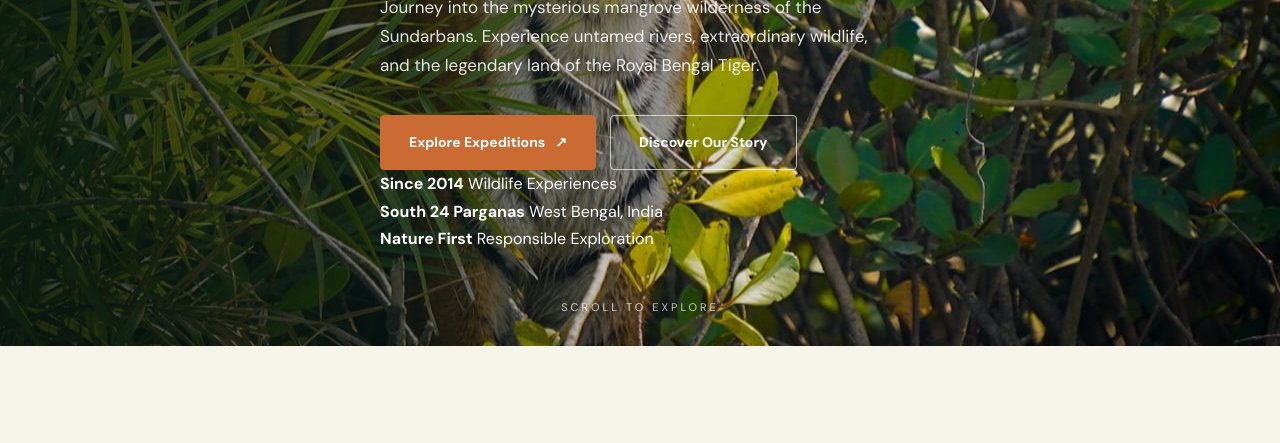
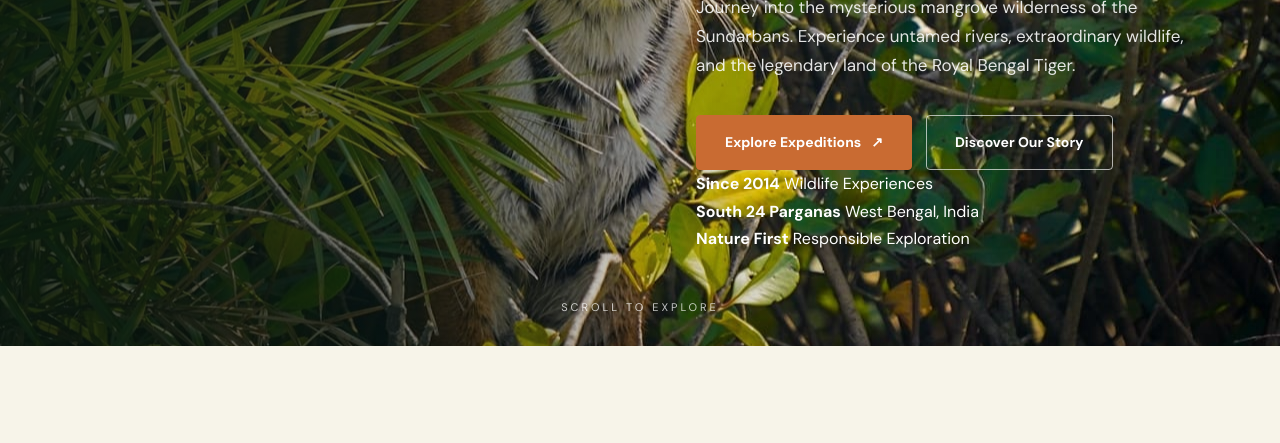
Before and after one commit to wildmaniacsst-cell/sudeep-sundarban-travels, a plain HTML site: page index.html in a window 1280 px wide. Shown: the part 483-926 px from the top of the page. Drawn offline with nearby package versions, Linux system fonts and the light colour scheme; no server answers.

Commit message:
Update style.css

```diff
--- a/style.css
+++ b/style.css
@@ -1708,11 +1708,12 @@ footer {
         max-width: 100%;
     }
 }
-/* Desktop: move hero text right of tiger face */
+/* Desktop: position hero text on the right side */
 @media (min-width: 769px) {
     #home .hero-content {
         max-width: 520px;
-        margin-right: 5;
+        margin-left: auto;
+        margin-right: 5%;
     }
 }
 /* ================= GUEST REVIEWS DESIGN ================= */
```
